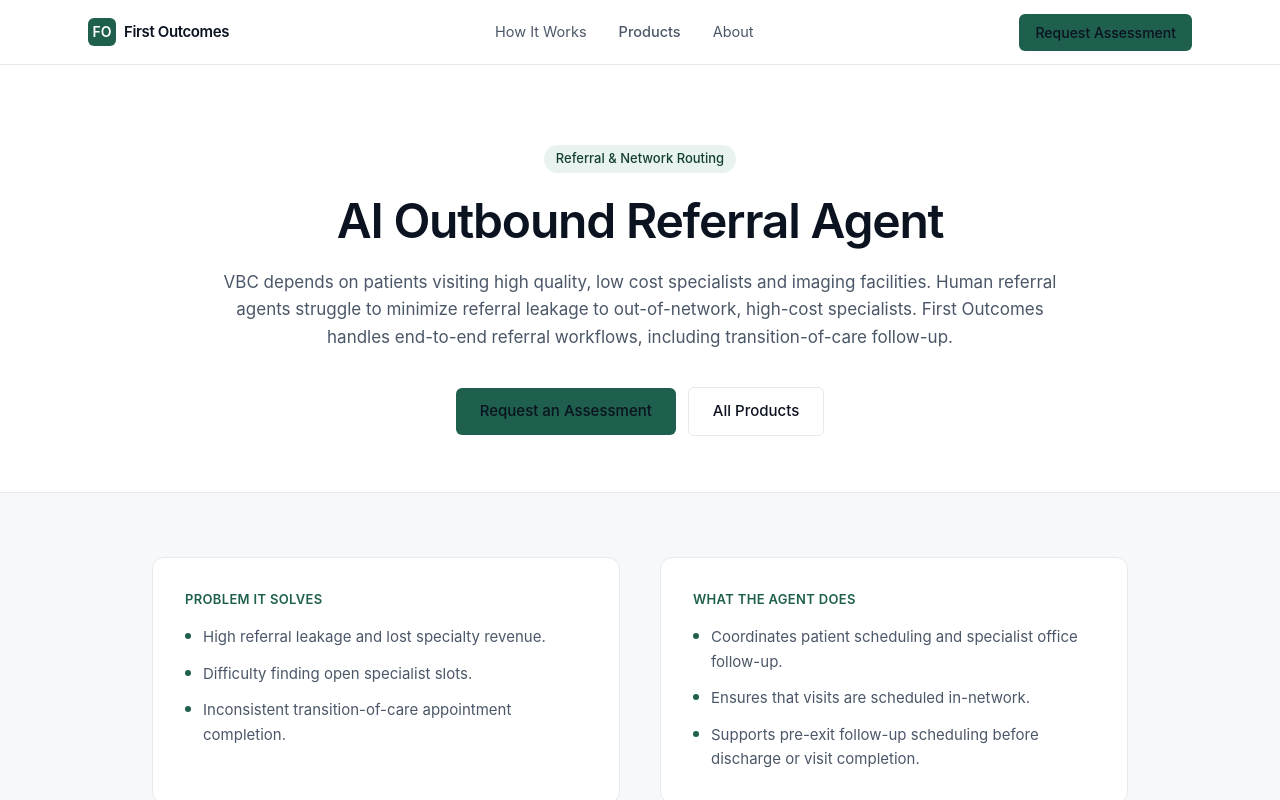
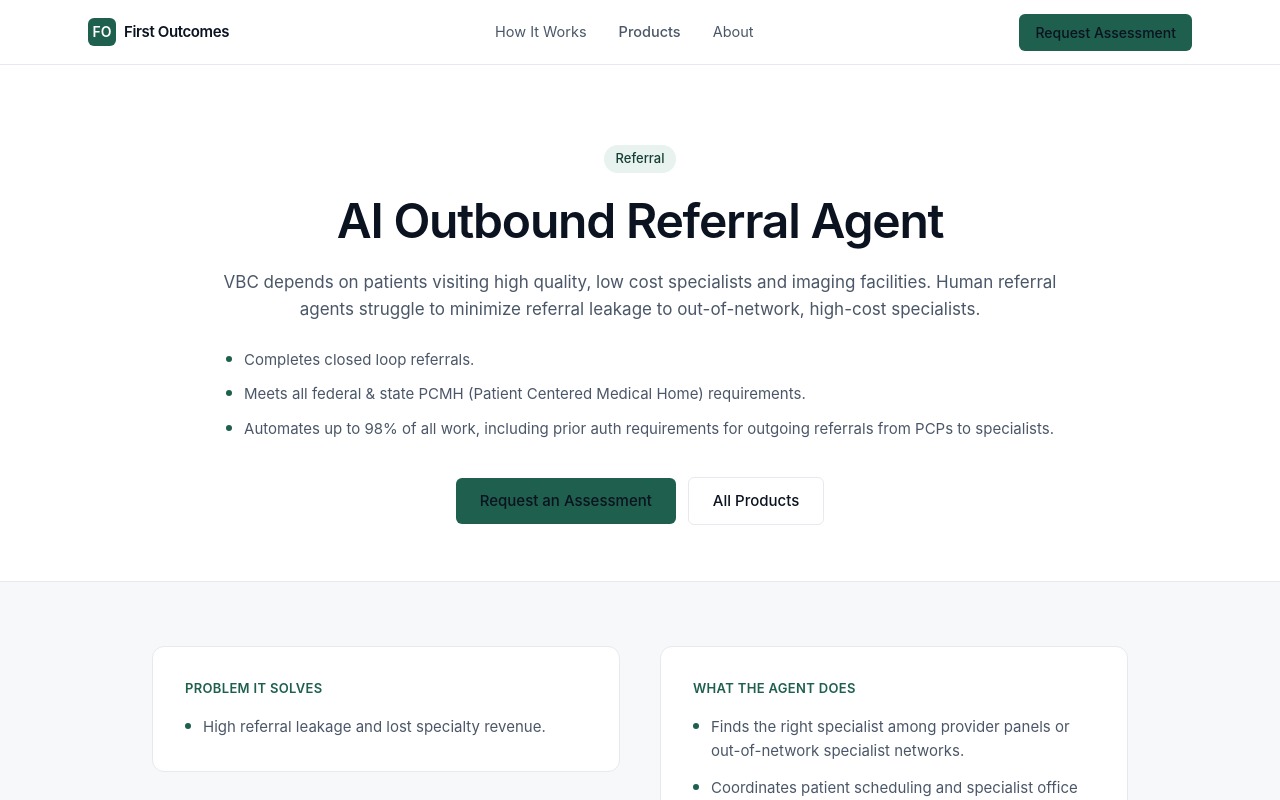
Before and after one commit to jpawa-cpu/firstoutcomes-staging, a React (Vite) app in the folder client/: page /products/referral-agent in a window 1280 px wide. Shown: the top 800 px of the page. Built offline with nearby package versions, Linux system fonts and the light colour scheme.

Commit message:
Update ReferralAgent.jsx

```diff
--- a/client/src/pages/products/ReferralAgent.jsx
+++ b/client/src/pages/products/ReferralAgent.jsx
@@ -3,24 +3,27 @@ import { Link } from 'react-router-dom'
 
 const problems = [
   'High referral leakage and lost specialty revenue.',
-  'Difficulty finding open specialist slots.',
-  'Inconsistent transition-of-care appointment completion.',
 ]
 
 const capabilities = [
+  'Finds the right specialist among provider panels or out-of-network specialist networks.',
   'Coordinates patient scheduling and specialist office follow-up.',
-  'Ensures that visits are scheduled in-network.',
   'Supports pre-exit follow-up scheduling before discharge or visit completion.',
 ]
 
+const highlights = [
+  'Completes closed loop referrals.',
+  'Meets all federal & state PCMH (Patient Centered Medical Home) requirements.',
+  'Automates up to 98% of all work, including prior auth requirements for outgoing referrals from PCPs to specialists.',
+]
+
 const outcomes = [
-  { value: 'Faster', label: 'Referrals' },
-  { value: 'Higher', label: 'In-network retention' },
-  { value: 'Better', label: 'TOC appointment completion' },
+  { value: '90%', label: 'Reduction in staff manual work' },
+  { value: '5x', label: 'Faster prior auth' },
+  { value: '200%', label: 'Increase in referrals closed' },
 ]
 
 const badges = [
-  { title: 'In-Network Referrals' },
   { title: 'Specialist Matching' },
   { title: 'TOC Follow-Up' },
   { title: 'Faster Closure' },
@@ -213,7 +216,7 @@ export default function ReferralAgent() {
       {/* Hero */}
       <section className="mx-auto max-w-4xl px-6 pt-20 pb-14 text-center">
         <span className="inline-block rounded-full bg-[var(--fo-primary-light)] px-3 py-1 text-[13px] font-medium text-[var(--fo-primary-dark)]">
-          Referral & Network Routing
+          Referral
         </span>
         <h1 className="mt-6 text-4xl md:text-5xl font-semibold tracking-tight text-[var(--fo-ink)]">
           AI Outbound Referral Agent
@@ -221,9 +224,16 @@ export default function ReferralAgent() {
         <p className="mt-6 text-[17px] text-[var(--fo-slate)] leading-relaxed">
           VBC depends on patients visiting high quality, low cost specialists and imaging
           facilities. Human referral agents struggle to minimize referral leakage to
-          out-of-network, high-cost specialists. First Outcomes handles end-to-end referral
-          workflows, including transition-of-care follow-up.
+          out-of-network, high-cost specialists.
         </p>
+        <ul className="mt-6 inline-flex flex-col gap-2.5 text-left">
+          {highlights.map((h) => (
+            <li key={h} className="flex gap-3 text-[15px] text-[var(--fo-slate)] leading-relaxed">
+              <span className="mt-2 h-1.5 w-1.5 shrink-0 rounded-full bg-[var(--fo-primary)]" />
+              {h}
+            </li>
+          ))}
+        </ul>
         <div className="mt-9 flex flex-wrap items-center justify-center gap-3">
           <Link
             to="/about#contact"
@@ -242,7 +252,7 @@ export default function ReferralAgent() {
 
       {/* Problem / capabilities */}
       <section className="border-t border-[var(--fo-line)] bg-[var(--fo-surface)]">
-        <div className="mx-auto max-w-5xl px-6 py-16 grid gap-10 md:grid-cols-2">
+        <div className="mx-auto max-w-5xl px-6 py-16 grid gap-10 md:grid-cols-2 items-start">
           <div className="rounded-xl bg-white border border-[var(--fo-line)] p-8">
             <h2 className="text-[13px] font-semibold uppercase tracking-wide text-[var(--fo-primary)]">
               Problem it solves
@@ -357,7 +367,7 @@ export default function ReferralAgent() {
               Every incomplete referral is a leakage event. First Outcomes turns referrals into
               completed VBC.
             </p>
-            <div className="grid grid-cols-2 md:grid-cols-4 gap-8 flex-1 w-full">
+            <div className="grid grid-cols-3 gap-8 flex-1 w-full">
               {badges.map((b) => (
                 <div key={b.title} className="text-center">
                   <div className="mx-auto mb-2 h-10 w-10 rounded-full bg-white/15 flex items-center justify-center">
@@ -374,7 +384,7 @@ export default function ReferralAgent() {
       {/* CTA */}
       <section className="mx-auto max-w-3xl px-6 py-20 text-center">
         <h2 className="text-2xl md:text-3xl font-semibold tracking-tight text-[var(--fo-ink)]">
-          See the referral agent in action
+          See the #1 Referral Agent AI in action
         </h2>
         <p className="mt-4 text-[15.5px] text-[var(--fo-slate)] leading-relaxed">
           We&rsquo;ll show you exactly how it plugs into your current referral workflow.
```
